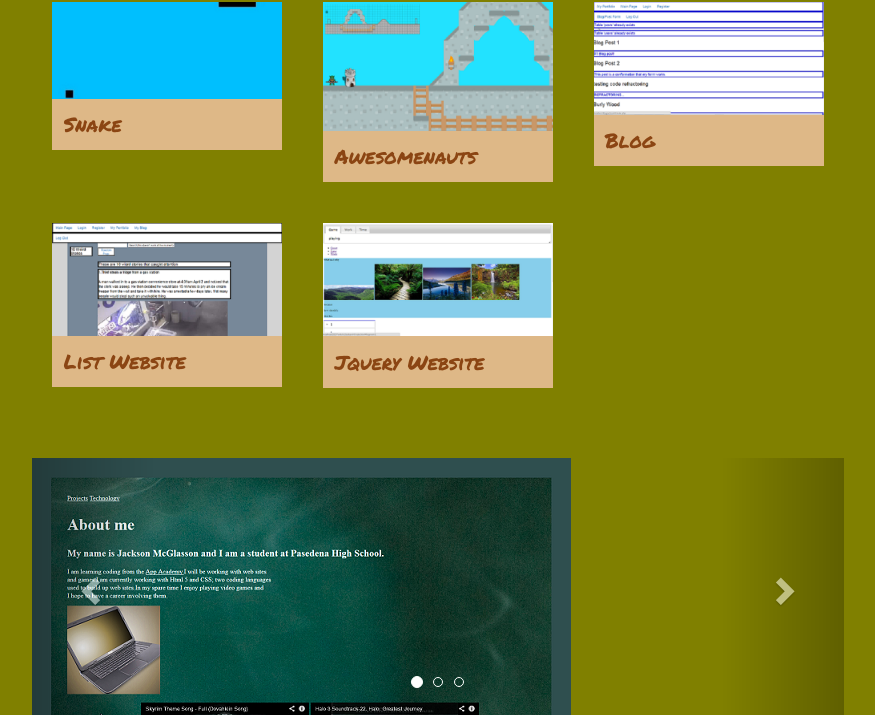
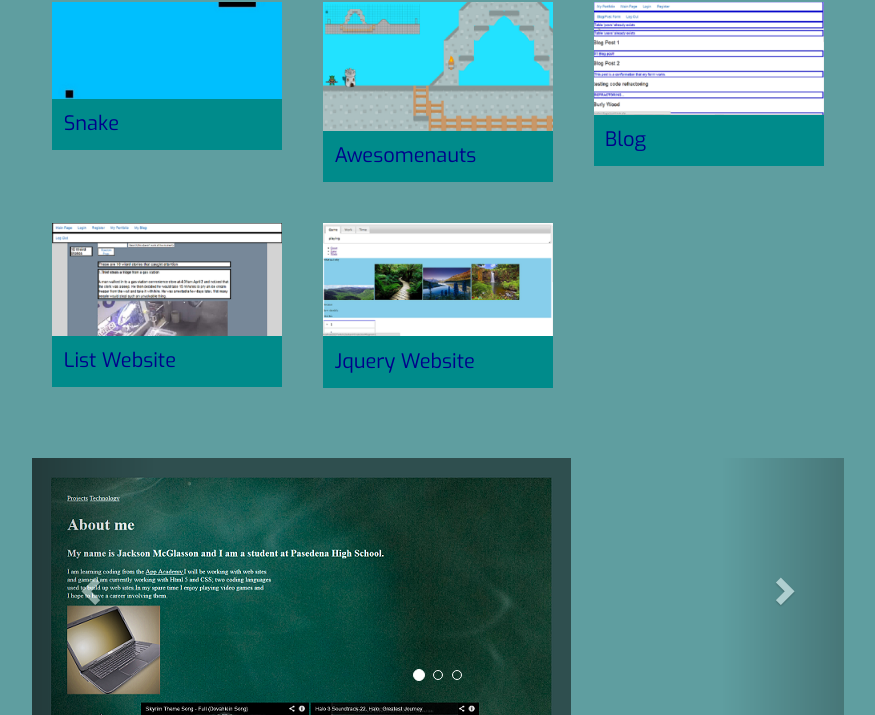
Before and after one commit to JacksonMcGlasson/JacksonMcGlasson.github.io, a plain HTML site: page index.html in a window 1280 px wide. Shown: the part 524-1239 px from the top of the page, without its empty margins (202-1077 px from the left). Drawn offline with Linux system fonts and the light colour scheme; files that its build step writes are made by us from their sources.

Commit message:
finished milestone1

```diff
--- a/index.html
+++ b/index.html
@@ -10,7 +10,7 @@
     <link rel="stylesheet" href="bootstrap-/css/bootstrap.css">
     <link rel="stylesheet" href="bootstrap-/css/bootstrap-responsive.css">
     <link rel="stylesheet" href="css/normalize.css">
-    <link rel="stylesheet" href="css/style2.css">
+    <link rel="stylesheet" href="css/style.css">
 
 
 </head>
@@ -115,12 +115,12 @@
                     $('.carousel').carousel('cycle');
                 });
             </script>
-            <div id="carousel-example-generic" class="carousel slide" data-ride="carousel">
+            <div id="carousel" class="carousel slide" data-ride="carousel">
                 <!-- Indicators -->
                 <ol class="carousel-indicators">
-                    <li data-target="#carousel-example-generic" data-slide-to="0" class="active"></li>
-                    <li data-target="#carousel-example-generic" data-slide-to="1"></li>
-                    <li data-target="#carousel-example-generic" data-slide-to="2"></li>
+                    <li data-target="#carousel" data-slide-to="0" class="active"></li>
+                    <li data-target="#carousel" data-slide-to="1"></li>
+                    <li data-target="#carousel" data-slide-to="2"></li>
                 </ol>
 
                 <!-- Wrapper for slides -->
@@ -136,13 +136,12 @@
                         </div>
                     </div>
                 </div>
-
             <!-- Controls -->
-                <a class="left carousel-control" href="#carousel-example-generic" role="button" data-slide="prev">
+            <a class="left carousel-control" href="#carousel" role="button" data-slide="prev">
                 <span class="glyphicon glyphicon-chevron-left" aria-hidden="true"></span>
                 <span class="sr-only">Previous</span>
             </a>
-                <a class="right carousel-control" href="#carousel-example-generic" role="button" data-slide="next">
+            <a class="right carousel-control" href="#carousel" role="button" data-slide="next">
                 <span class="glyphicon glyphicon-chevron-right" aria-hidden="true"></span>
                 <span class="sr-only">Next</span>
             </a>
@@ -150,7 +149,7 @@
     <a href="#"><img src="img/twitter.png" alt="Twitter" class="social-media-icon"></a>
     <a href="https://instagram.com/my_app_academy/">
         <img src="img/instagram.jpg" alt="Instagram" class="social-media-icon"></a>
-            <a href="https://www.youtube.com/channel/UCYYs4q5KpFhgUf9Leb0CxvQ"><img src="img/YouTube.png" alt= "YouTube" class="social-media-icon"></a>
+    <a href="https://www.youtube.com/channel/UCYYs4q5KpFhgUf9Leb0CxvQ"><img src="img/YouTube.png" alt="YouTube" class="social-media-icon"></a>
     <p>
         &copy; 2015 Jackson McGlasson
     </p>
```
Lines whose indentation alone changed are shown as unchanged.
